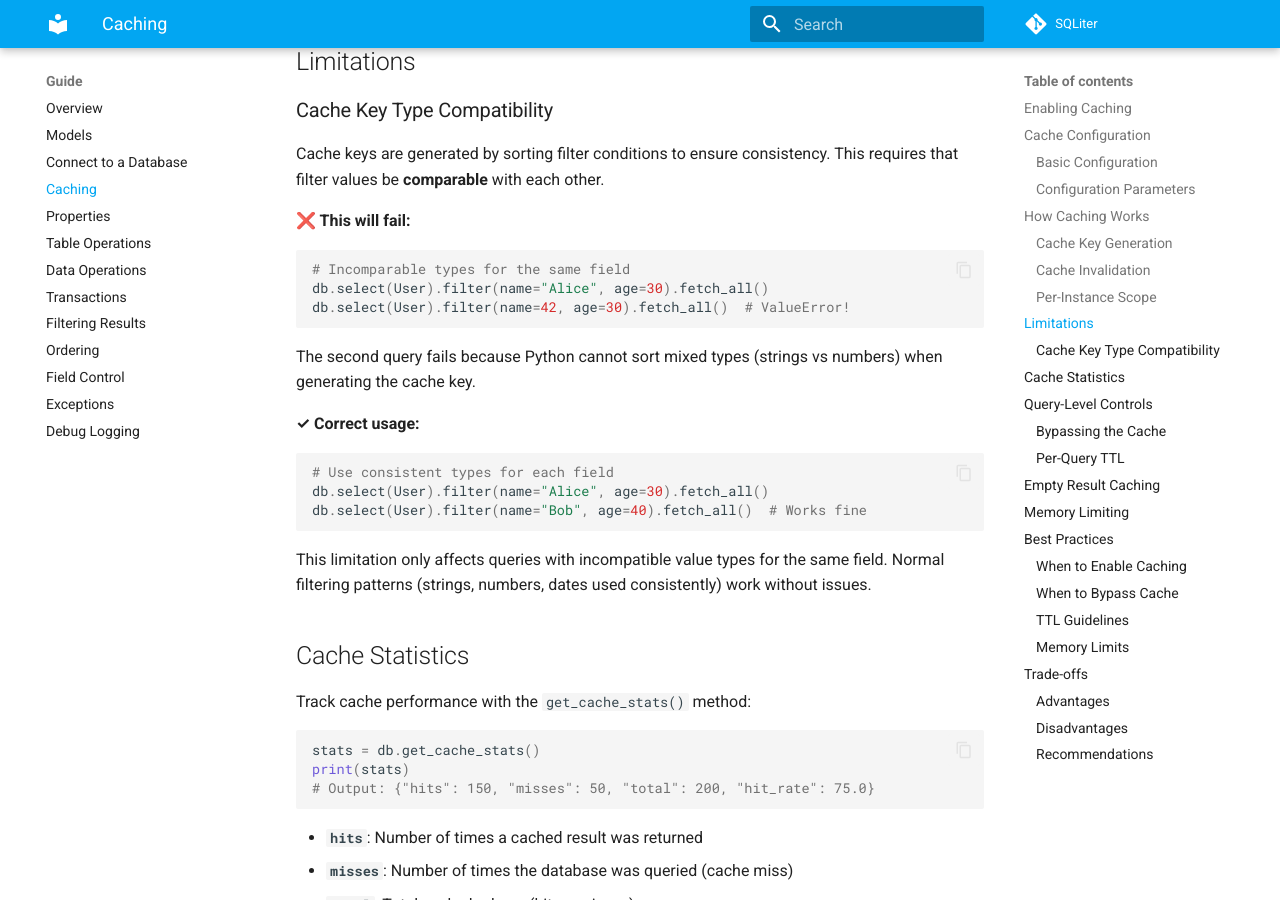
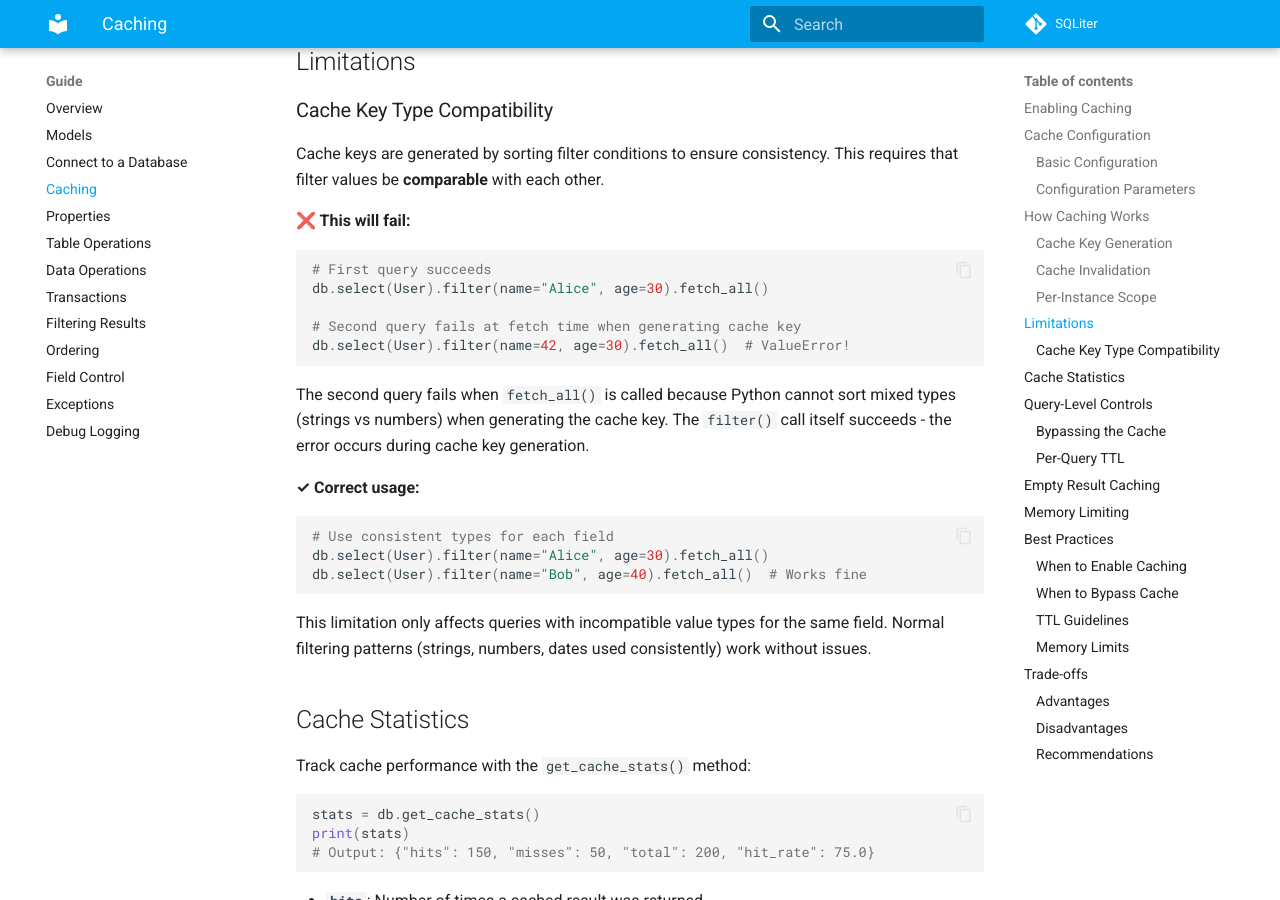
Before and after one commit to seapagan/sqliter-py, an MkDocs documentation site: the page built from docs/guide/caching.md, in a window 1280 px wide and 900 px high, scrolled down 2337 px. Built offline with MkDocs 1.6.1 and Material for MkDocs 9.7.7, drawn with Linux system fonts in a browser that asks for light colours; plug-ins that fetch from the network failed and are left out; comment, search, counter and statistics services are not loaded.

Commit message:
Clarify that cache key error occurs at fetch time, not filter time

````diff
--- a/docs/guide/caching.md
+++ b/docs/guide/caching.md
@@ -109,13 +109,17 @@ This requires that filter values be **comparable** with each other.
 **❌ This will fail:**
 
 ```python
-# Incomparable types for the same field
+# First query succeeds
 db.select(User).filter(name="Alice", age=30).fetch_all()
+
+# Second query fails at fetch time when generating cache key
 db.select(User).filter(name=42, age=30).fetch_all()  # ValueError!
 ```
 
-The second query fails because Python cannot sort mixed types (strings vs
-numbers) when generating the cache key.
+The second query fails when `fetch_all()` is called because Python cannot
+sort mixed types (strings vs numbers) when generating the cache key. The
+`filter()` call itself succeeds - the error occurs during cache key
+generation.
 
 **✓ Correct usage:**
 
````
